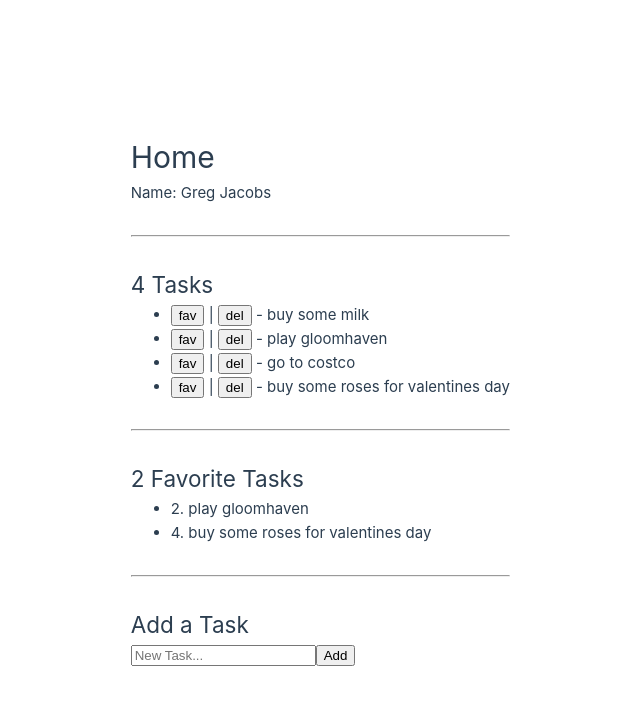
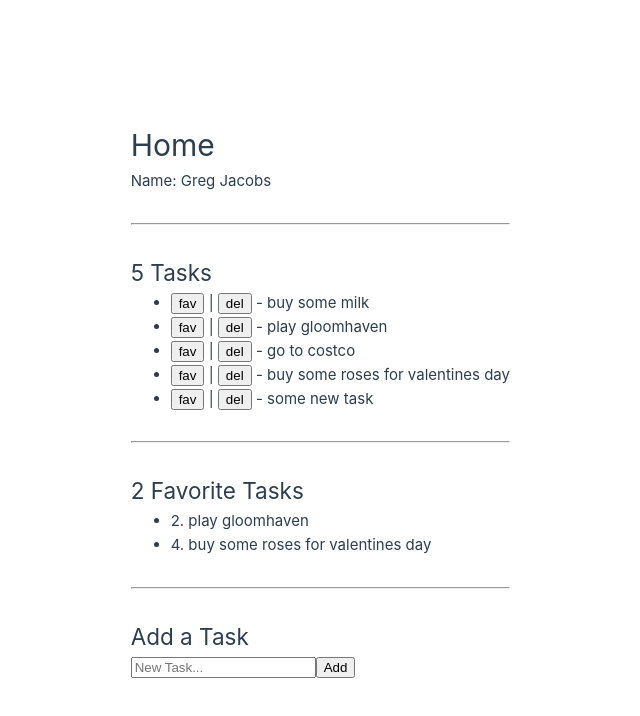
Before and after one commit to GregJacobs82/20230211-pinia, a Vue app: page / in a window 1280 px wide. Shown: the top 716 px of the page, without its empty margins (130-770 px from the left). Built offline with nearby package versions, Linux system fonts and the light colour scheme; data requests are answered from the project's data file.

Commit message:
addTask POST to db

```diff
--- a/data/db.json
+++ b/data/db.json
@@ -1,8 +1,29 @@
 {
-    "tasks": [
-        { "id": 1, "title": "buy some milk", "isFav": false },
-        { "id": 2, "title": "play gloomhaven", "isFav": true },
-        { "id": 3, "title": "go to costco", "isFav": false },
-        { "id": 4, "title": "buy some roses for valentines day", "isFav": true }
-    ]
+  "tasks": [
+    {
+      "id": 1,
+      "title": "buy some milk",
+      "isFav": false
+    },
+    {
+      "id": 2,
+      "title": "play gloomhaven",
+      "isFav": true
+    },
+    {
+      "id": 3,
+      "title": "go to costco",
+      "isFav": false
+    },
+    {
+      "id": 4,
+      "title": "buy some roses for valentines day",
+      "isFav": true
+    },
+    {
+      "title": "some new task",
+      "isFav": false,
+      "id": 5
+    }
+  ]
 }
--- a/src/stores/TaskStore.js
+++ b/src/stores/TaskStore.js
@@ -1,4 +1,5 @@
 import {defineStore} from 'pinia';
+const taskApi = 'http://localhost:3002/tasks';
 
 export const useTaskStore = defineStore('taskStore', {
     state: () => ({
@@ -27,17 +28,27 @@ export const useTaskStore = defineStore('taskStore', {
         async fetchTaskData() {
             this.loading = true;
 
-            const res = await fetch('http://localhost:3002/tasks');
+            const res = await fetch(taskApi);
             this.tasks = await res.json();
 
             // todo: remove timeout if you don't want to simulate loading data
             setTimeout(() => {
                 this.loading = false;
-            }, 2000);
+            }, 1000);
         },
 
-        addTask(task) {
+        async addTask(task) {
             this.tasks.push(task);
+
+            const res = await fetch(taskApi, {
+                method: 'POST',
+                body: JSON.stringify(task),
+                headers: {'Content-Type': 'application/json'}
+            });
+
+            if (res.error) {
+                console.error(res.error);
+            }
         },
         deleteTask(id) {
             this.tasks = this.tasks.filter(t => {
```
